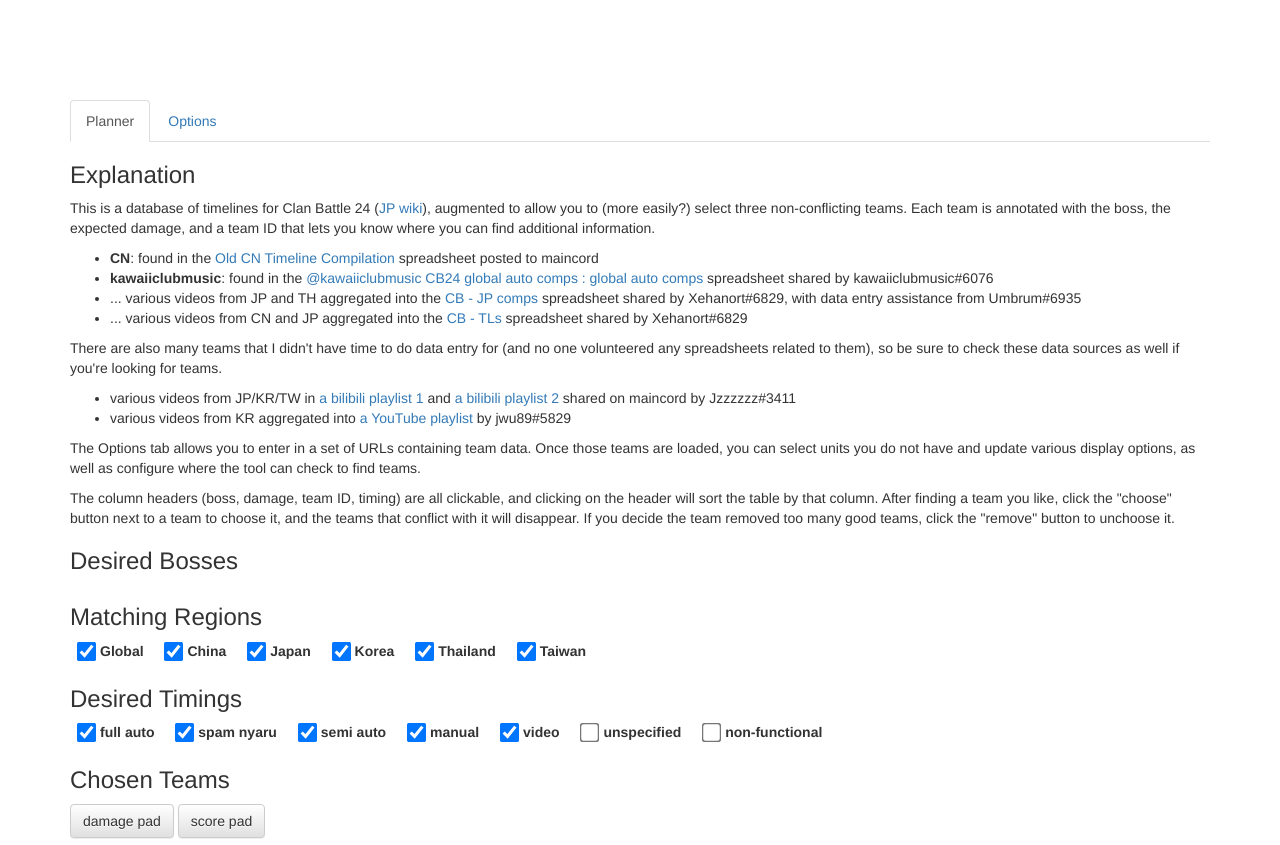
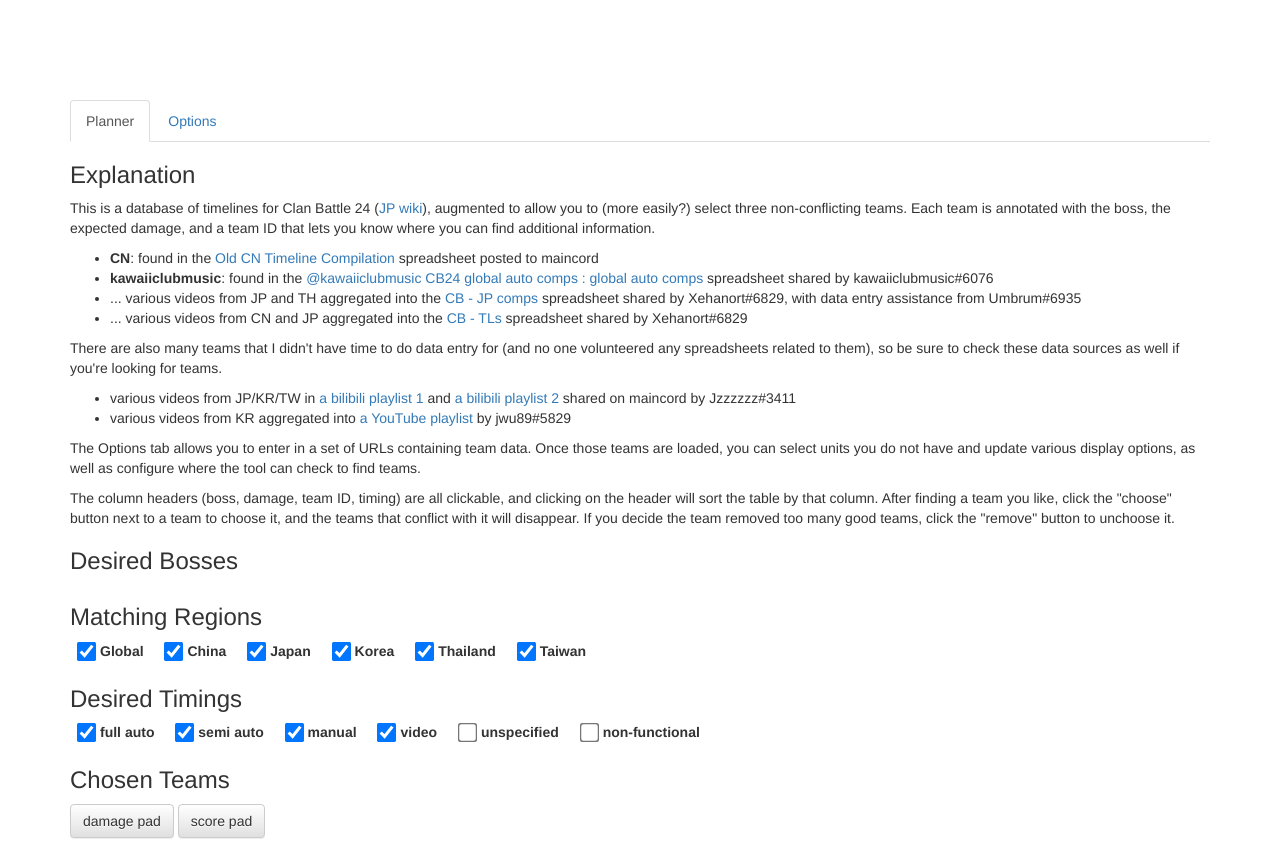
Before and after one commit to holatuwol/priconne, a website with bundled scripts: page static/cb24.html in a window 1280 px wide. Shown: the part 82-927 px from the top of the page. Built offline with nearby package versions, Linux system fonts and the light colour scheme.

Commit message:
Remove the 'spam nyaru' option

```diff
--- a/src/teams/loader.ts
+++ b/src/teams/loader.ts
@@ -58,10 +58,6 @@ function parseCSVTeams(text: string) : ClanBattleTeam[] {
 				result.units[index].build = getStringAsBuild(row[i]);
 				result.units[index].buildLines = row[i].split(/\s*;\s*/);
 			}
-		}
-
-		if (result.notes && result.notes.indexOf('AUTO OFF, only spam Nyaru') != -1) {
-			result.timing = 'spam nyaru';
 		}
 
 		return result;
--- a/static/cb24.html
+++ b/static/cb24.html
@@ -102,10 +102,6 @@
 	<span class="checkbox-inline" title="found as a full auto timeline (turn on auto at the start and leave it on, maybe spam Illya UBs)">
 		<input name="timings-available" id="timing-full-auto" type="checkbox" value="full auto" checked onchange="filterAvailableTeams();" />
 		<label for="timing-full-auto">full auto</label>
-	</span>
-	<span class="checkbox-inline" title="found as a transcribed, public timeline, where the only instruction is to turn off auto and spam Nyaru">
-		<input name="timings-available" id="timing-spam-nyaru" type="checkbox" value="spam nyaru" checked onchange="filterAvailableTeams();" />
-		<label for="timing-spam-nyaru">spam nyaru</label>
 	</span>
 	<span class="checkbox-inline" title="found as a transcribed, public timeline, with low difficulty timings">
 		<input name="timings-available" id="timing-semi-auto" type="checkbox" value="semi auto" checked onchange="filterAvailableTeams();" />
```
Also changed, not shown: static/cb23.html (+0 -4 lines), static/cb25.html (+0 -4 lines), static/cb26.html (+0 -4 lines).
